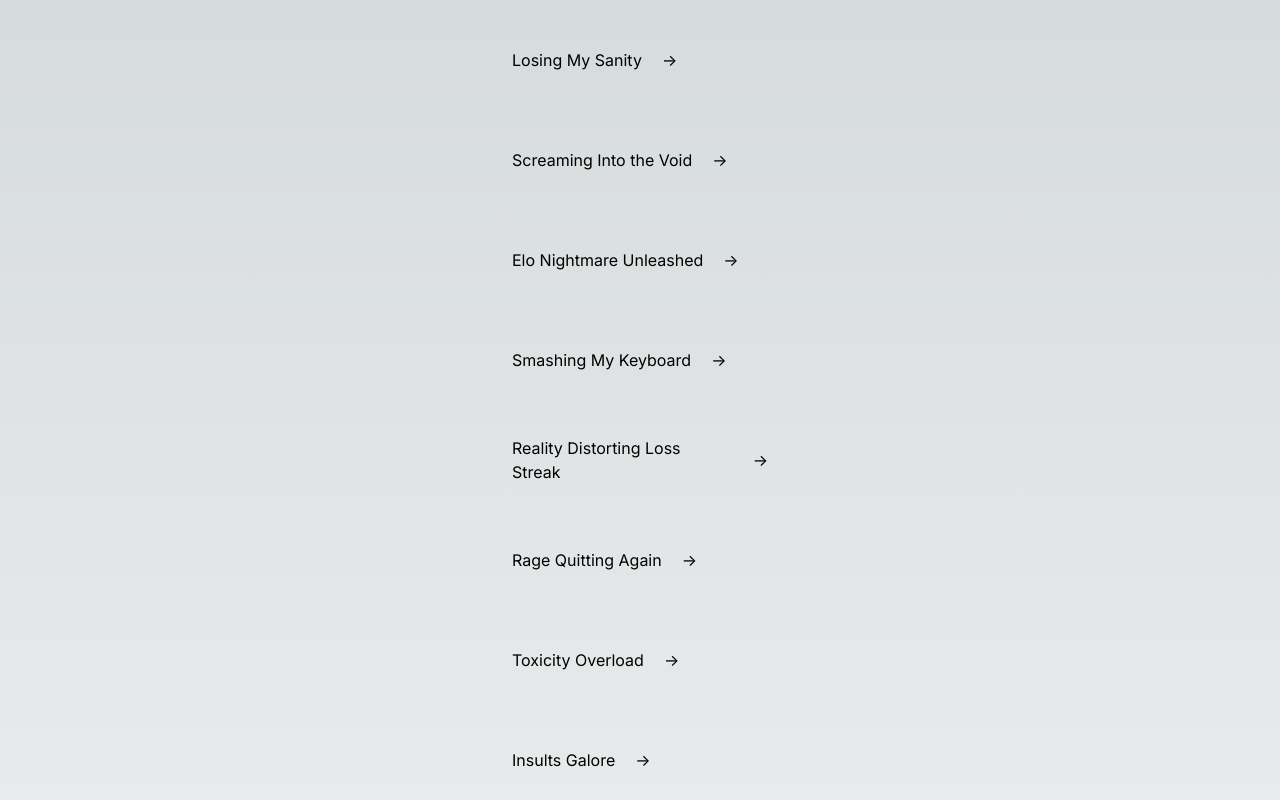
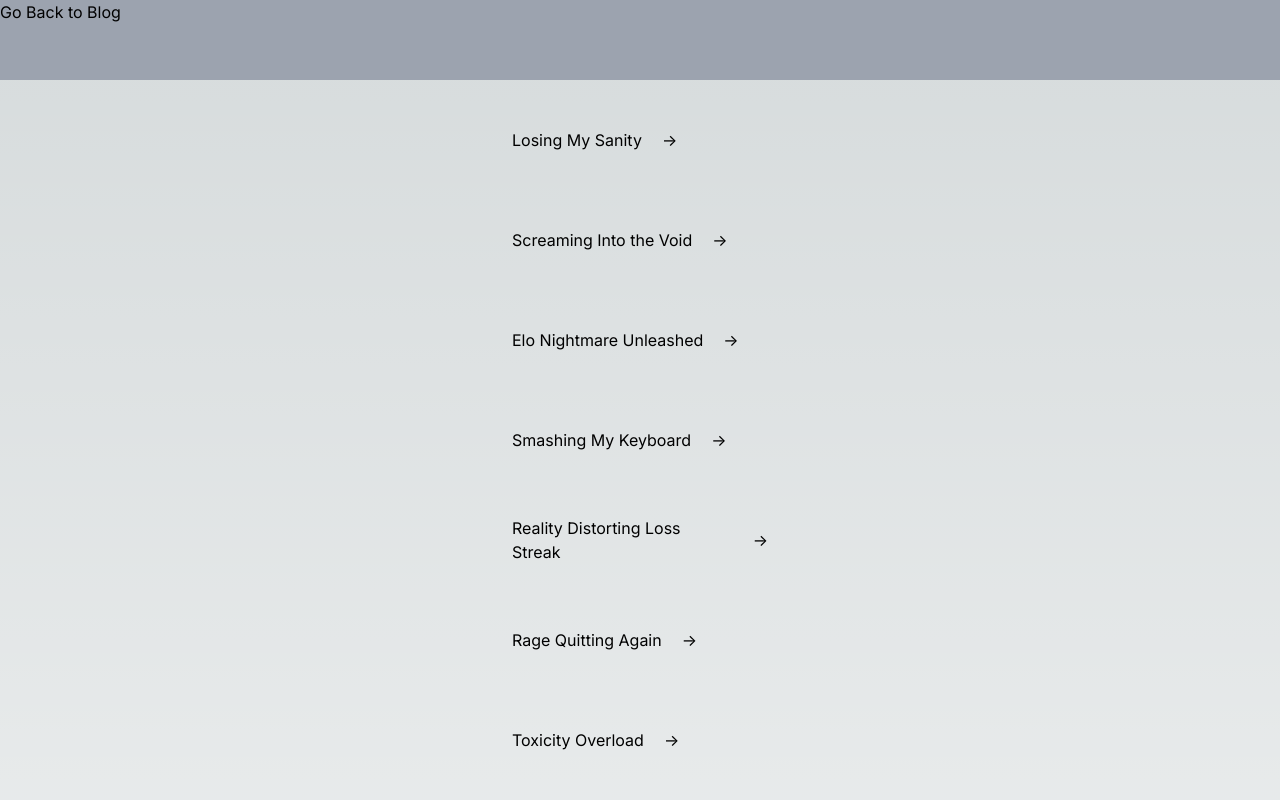
Before and after one commit to 26june/blog-hosting, a Next.js app: page /blog in a window 1280 px wide. Shown: the top 800 px of the page. Built offline with nearby package versions, Linux system fonts and the light colour scheme.

Commit message:
update layout

```diff
--- a/src/app/layout.tsx
+++ b/src/app/layout.tsx
@@ -1,22 +1,26 @@
-import type { Metadata } from 'next'
-import { Inter } from 'next/font/google'
-import './globals.css'
+import type { Metadata } from "next";
+import { Inter } from "next/font/google";
+import "./globals.css";
+import MyHeader from "./component/MyHeader";
 
-const inter = Inter({ subsets: ['latin'] })
+const inter = Inter({ subsets: ["latin"] });
 
 export const metadata: Metadata = {
-  title: 'Create Next App',
-  description: 'Generated by create next app',
-}
+  title: "Create Next App",
+  description: "Generated by create next app",
+};
 
 export default function RootLayout({
   children,
 }: {
-  children: React.ReactNode
+  children: React.ReactNode;
 }) {
   return (
     <html lang="en">
-      <body className={inter.className}>{children}</body>
+      <body className={inter.className}>
+        <MyHeader></MyHeader>
+        {children}
+      </body>
     </html>
-  )
+  );
 }
```
